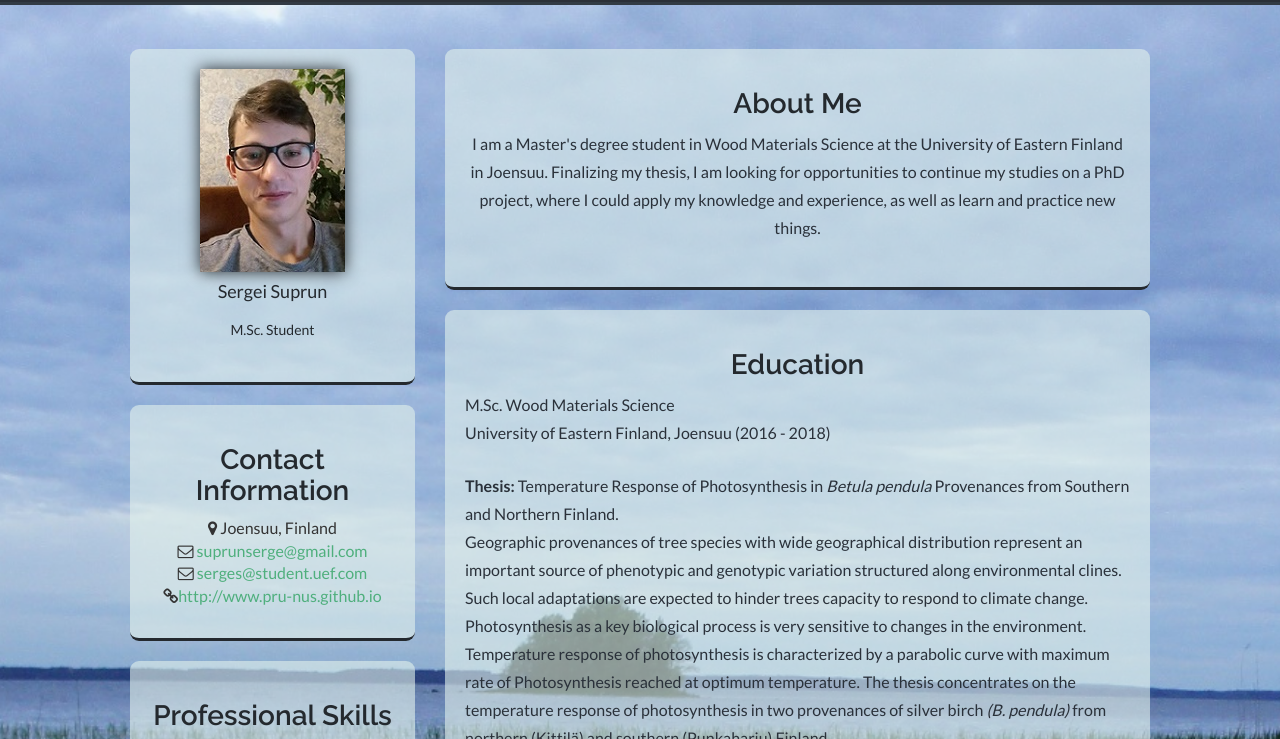
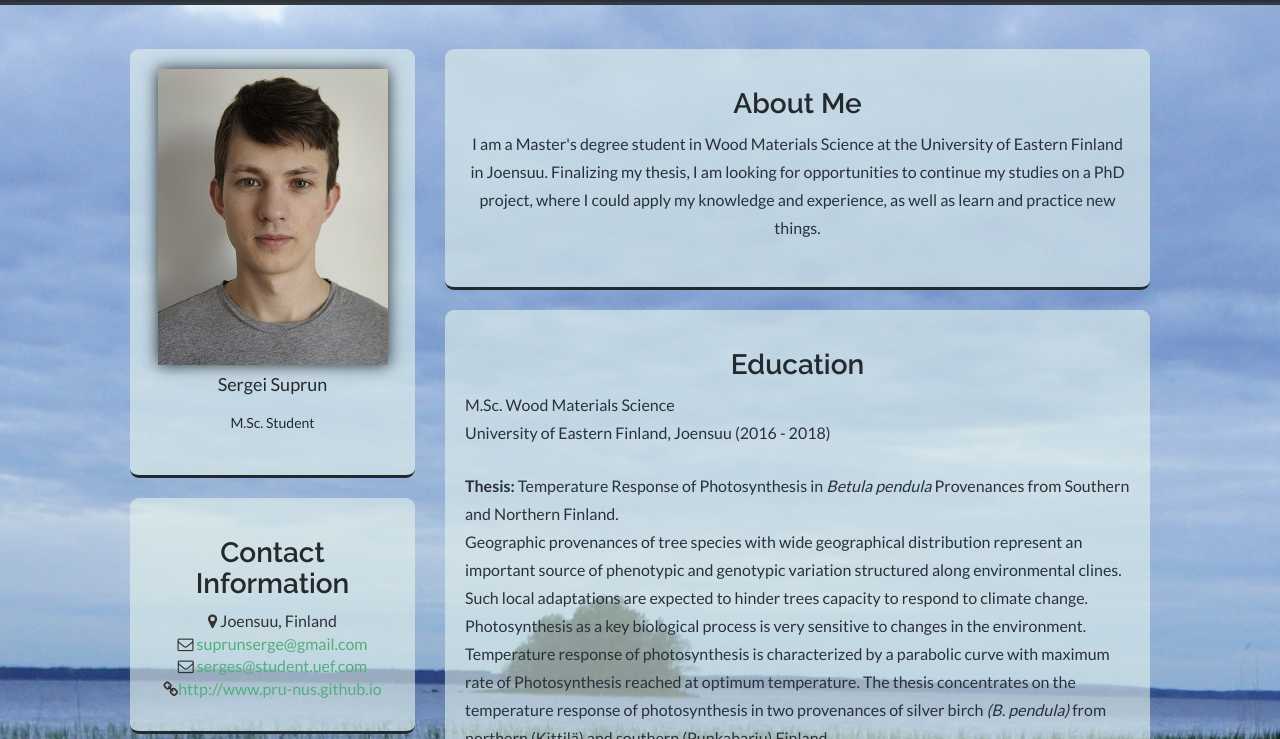
Before and after one commit to pru-nus/pru-nus.github.io, a plain HTML site: page about.html in a window 1280 px wide. Shown: the part 61-800 px from the top of the page. Drawn offline with nearby package versions, Linux system fonts and the light colour scheme; a script that the page names is missing.

Commit message:
Update about.html

```diff
--- a/about.html
+++ b/about.html
@@ -46,7 +46,7 @@
 		<aside class="info aside section">
 				<div class="section-inner">
 					<div class="content">
-						<img id="profphoto" class="img-responsive" src="css/img/Photo_Me.JPG" alt="SS"/>
+						<img id="profphoto" class="img-responsive" src="css/img/prof_photo.JPG" alt="SS"/>
 						<h4 id="myname">Sergei Suprun</h4>
 						<h3 id="myprof">M.Sc. Student</p>
 					</div><!--//content-->
```
